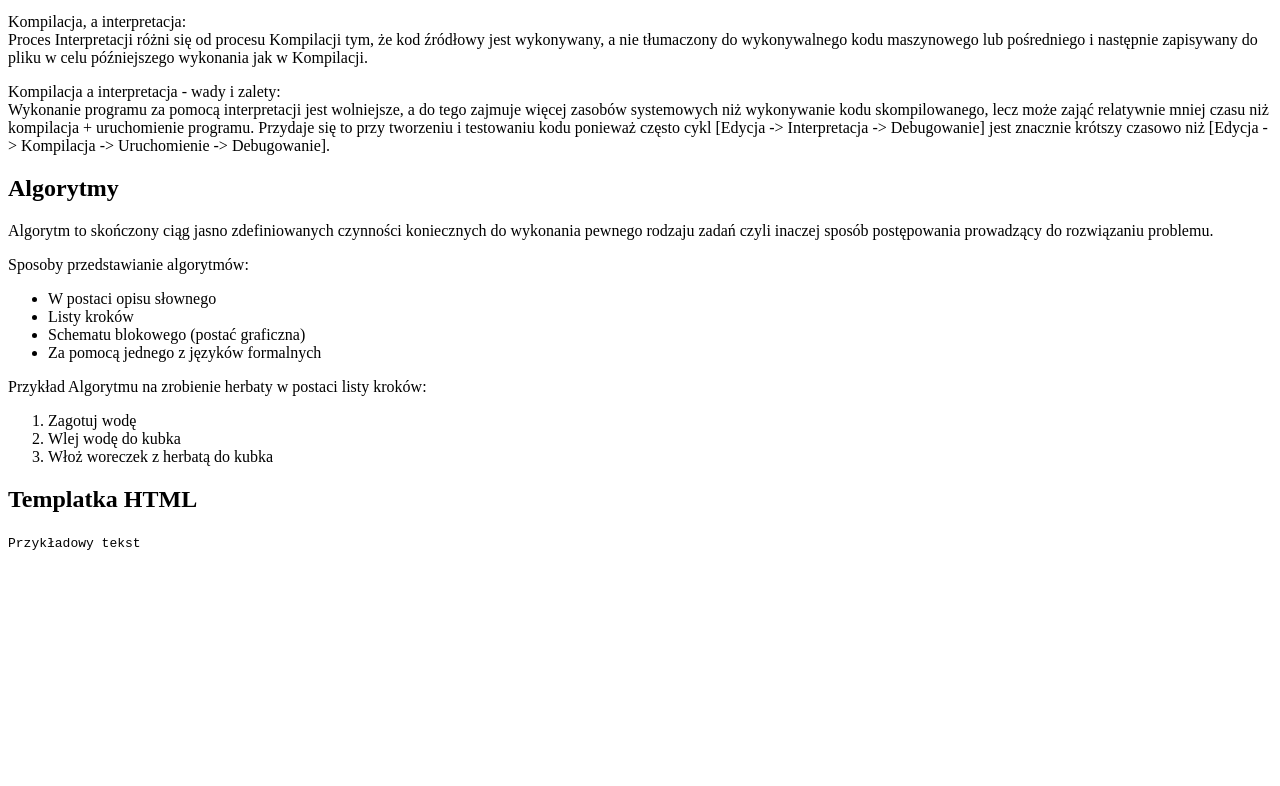
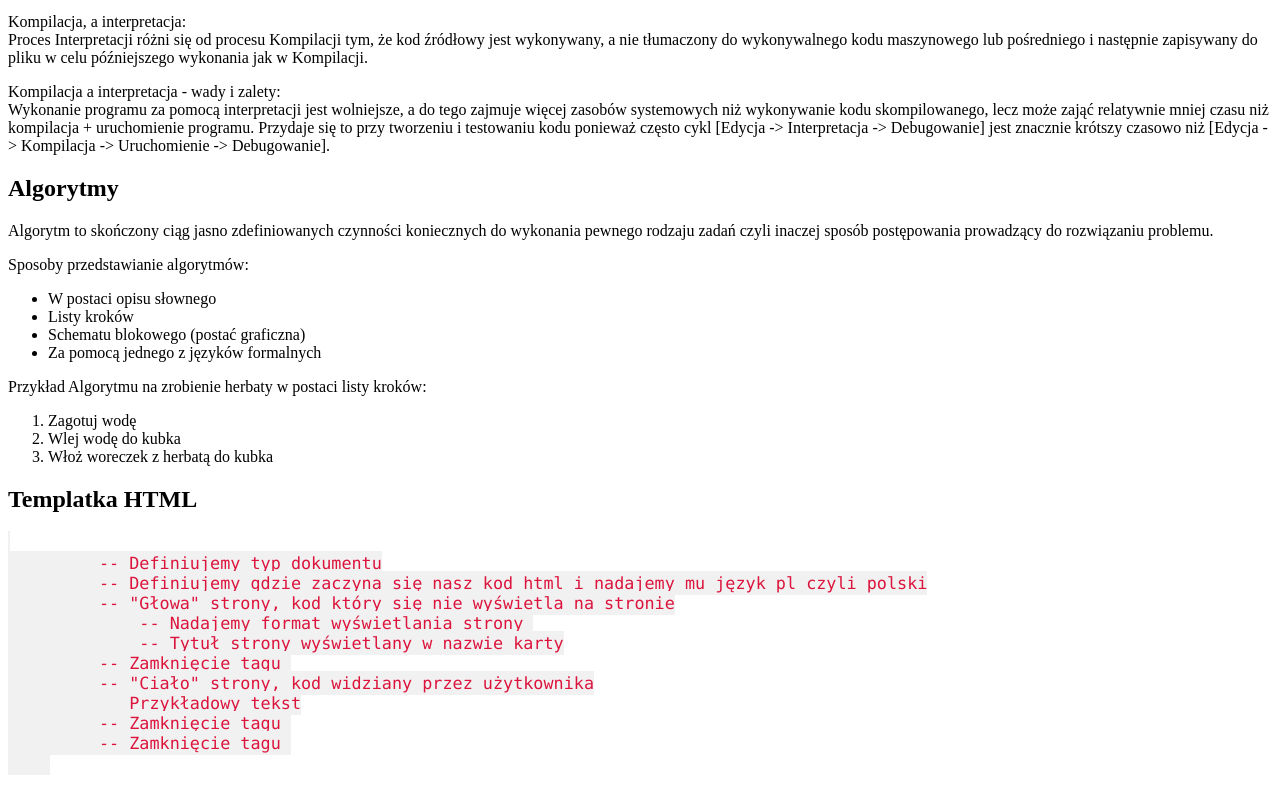
Before and after one commit to nSobieraj/nsobieraj.github.io, a plain HTML site: page index.html in a window 1280 px wide. Shown: the part 815-1601 px from the top of the page. Before the commit the page ends 1374 px from the top, so only its background shows below. Drawn offline with Linux system fonts and the light colour scheme.

Commit message:
Update index.html

```diff
--- a/index.html
+++ b/index.html
@@ -5,6 +5,15 @@
     <meta http-equiv="X-UA-Compatible" content="IE=edge">
     <meta name="viewport" content="width=device-width, initial-scale=1.0">
     <title>Witryny</title>
+    <style>
+        code {
+          font-family: Consolas,"courier new";
+          color: crimson;
+          background-color: #f1f1f1;
+          padding: 2px;
+          font-size: 105%;
+        }
+    </style>
 </head>
 <body>
     <h2>Jezyki</h2>
@@ -71,18 +80,18 @@
     </ol></p>
 
     <h2>Templatka HTML</h2>
-    <code>
-        <!DOCTYPE html>
-        <html lang="en">
-        <head>
-            <meta charset="UTF-8">
-            <meta name="viewport" content="width=device-width, initial-scale=1.0">
-            <title>Document</title>
-        </head>
-        <body>
+
+    <pre><code>
+        <!DOCTYPE html> -- Definiujemy typ dokumentu
+        <html lang="pl"> -- Definiujemy gdzie zaczyna się nasz kod html i nadajemy mu język pl czyli polski
+        <head> -- "Głowa" strony, kod który się nie wyświetla na stronie
+            <meta charset="UTF-8"> -- Nadajemy format wyświetlania strony
+            <title>Tytuł strony</title> -- Tytuł strony wyświetlany w nazwie karty
+        </head> -- Zamknięcie tagu <head>
+        <body> -- "Ciało" strony, kod widziany przez użytkownika
             Przykładowy tekst
-        </body>
-        </html>
-    </code>
+        </body> -- Zamknięcie tagu <body>
+        </html> -- Zamknięcie tagu <html>
+    </code></pre>
 </body>
 </html>
```
